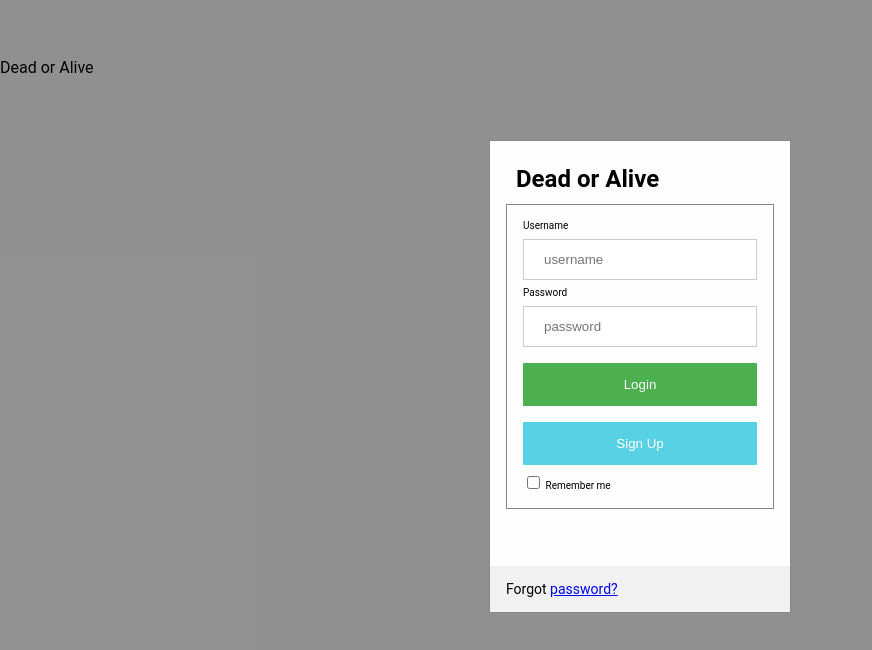
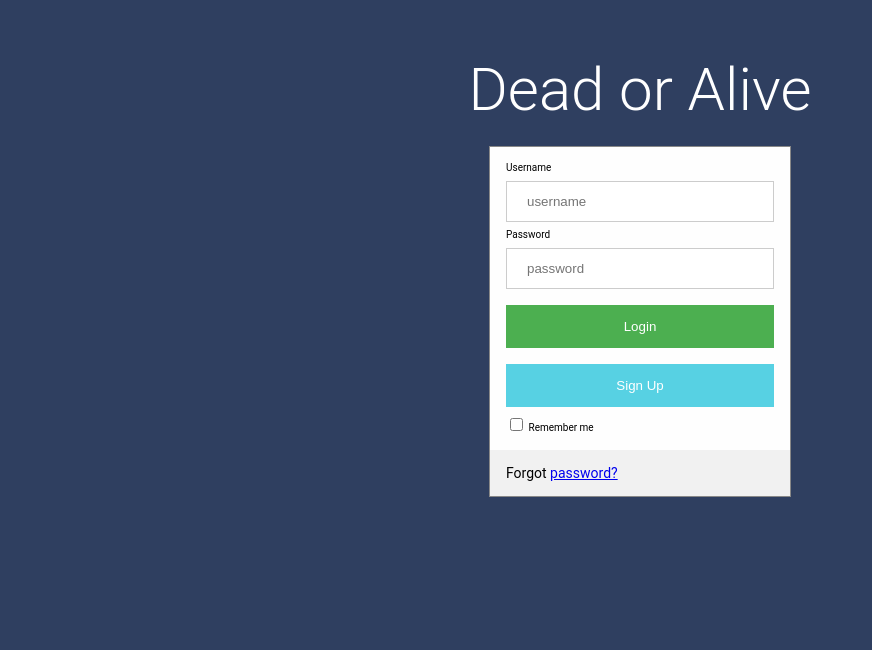
Before and after one commit to BrianARuff/team_dead_or_alive, a React (Create React App) app in the folder frontend/: page / in a window 1280 px wide. Shown: the top 650 px of the page, without its empty margins (0-872 px from the left). Built offline with nearby package versions, Linux system fonts and the light colour scheme; what image-preloader would draw is missing.

Commit message:
styling changes

```diff
--- a/frontend/src/components/Login.js
+++ b/frontend/src/components/Login.js
@@ -1,102 +1,122 @@
-import React from "react";
-import { connect } from "react-redux";
-import { login, signup, acknowledge, loginToken } from "../redux/actions";
+import React from 'react';
+import { connect } from 'react-redux';
+import { login, signup, acknowledge, loginToken } from '../redux/actions';
 
-import "./Login.scss";
+import './Login.scss';
 
 class Login extends React.Component {
+
   constructor() {
+
     super();
 
     this.state = {
-            passwordTxt: "",
-            username: "",
-            password: "",
+
+      passwordTxt: '',
+      username: '',
+      password: '',
       showSignupFail: false,
       showSignupSuccess: false,
       showLoginFail: false
-        };
+
+    }
+
   }
 
   componentDidMount() {
+
     // Check if token is invalid, if so, ask for password again and autofill username
 
     if (localStorage.token) {
-            this.setState({ username: localStorage.username });
+
+      this.setState({username: localStorage.username});
       this.props.loginToken();
+
     }
+
   }
 
   componentDidUpdate(prevProps) {
+
     if (this.props.signupStatus !== prevProps.signupStatus) {
-            if (this.props.signupStatus === "SUCCESS") {
+
+      if (this.props.signupStatus === 'SUCCESS') {
+
         this.setState({
-                    passwordTxt: "",
-                    username: "",
-                    password: "",
-                    showSignupSuccess: true,
-                    showLoginFail: false,
-                    showSignupFail: false
+
+          passwordTxt: '',
+          username: '',
+          password: '',
+          showSignupSuccess: true
+
         });
 
         this.props.acknowledge();
+
       }
 
-            if (this.props.signupStatus === "FAILURE") {
-                this.setState({ showSignupFail: true, showLoginFail: false });
+      if (this.props.signupStatus === 'FAILURE') {
+
+        this.setState({showSignupFail: true});
         this.props.acknowledge();
+
       }
+
     }
 
     if (this.props.loginStatus !== prevProps.loginStatus) {
-            if (this.props.loginStatus === "FAILURE") {
-                this.setState({ showLoginFail: true, showSignupFail: false });
+
+      if (this.props.loginStatus === 'FAILURE') {
+
+        this.setState({showLoginFail: true});
         this.props.acknowledge();
+
       }
+
     }
+
   }
 
   handleChange = e => {
+
     this.setState({
-            [e.target.name]:
-                e.target.name === "password"
-                    ? e.target.value
-                          .split("")
-                          .map(char => "*")
-                          .join("")
-                    : e.target.value
-        });
+      [e.target.name]: e.target.name === 'password' ? e.target.value.split('').map(char => '*').join('') : e.target.value
+    })
 
-        if (e.target.name === "username" && this.state.showSignupFail)
-            this.setState({ showSignupFail: false });
+    if (e.target.name === 'username' && this.state.showSignupFail)
+      this.setState({showSignupFail: false});
 
-        if (e.target.name === "username" && this.state.showSignupSuccess)
-            this.setState({ showSignupSuccess: false });
+    if (e.target.name === 'username' && this.state.showSignupSuccess)
+      this.setState({showSignupSuccess: false});
 
-        if (this.state.showLoginFail) this.setState({ showLoginFail: false });
+    if (this.state.showLoginFail)
+      this.setState({showLoginFail: false});
 
-        if (e.target.name === "password") {
-            let newPassword = "";
+    if (e.target.name === 'password') {
+
+      let newPassword = '';
 
       if (e.target.value.length === 1) {
-                this.setState({ passwordTxt: e.target.value });
+        this.setState({passwordTxt: e.target.value});
         return;
-            } else if (
-                e.target.value[e.target.value.length - 1] !== "*" &&
-                e.target.value[e.target.value.length - 1] !== undefined
-            )
-                newPassword =
-                    this.state.passwordTxt +
-                    e.target.value[e.target.value.length - 1];
-            else newPassword = this.state.passwordTxt.slice(0, -1);
+      }
+
+      else if (e.target.value[e.target.value.length - 1] !== '*' && e.target.value[e.target.value.length - 1] !== undefined)
+        newPassword = this.state.passwordTxt + e.target.value[e.target.value.length - 1];
+
+      else
+        newPassword = this.state.passwordTxt.slice(0, -1);
 
       this.setState({
         passwordTxt: newPassword
       });
+
     }
-    };
 
-    createFormInput = (name, type = "text") => {
+  }
+
+  createFormInput = (name, type='text') => {
+
     return (
       <input
         type={type}
@@ -104,131 +124,85 @@ class Login extends React.Component {
         onChange={this.handleChange}
         placeholder={name}
         value={this.state[name]}
-                autocomplete="off"
+        autocomplete='off'
         required
-            />
-        );
-    };
+      />);
+
+  }
 
   handleSubmit = e => {
+
     e.preventDefault();
 
     this.props.login(this.state.username, this.state.passwordTxt);
-    };
+
+  }
 
   signUp = e => {
+
     e.preventDefault();
 
     this.props.signup(this.state.username, this.state.passwordTxt);
-    };
+
+  }
 
   render() {
+
     return (
+
       <div id="loginForm" className="modal">
         <p>Dead or Alive</p>
-                <form
-                    onSubmit={this.handleSubmit}
-                    className="modal-content animate"
-                >
+        <form onSubmit={this.handleSubmit} className="modal-content animate">
           <div className="container">
-                        {this.state.showLoginFail && (
-                            <p className="warning">
-                                Username/Password not recognized. Please try
-                                again.
-                            </p>
-                        )}
-                        {this.state.showSignupFail && (
-                            <p className="warning">
-                                Username already exists. <br />Pick new
-                                username.
-                            </p>
-                        )}
-                        {this.state.showSignupSuccess && (
-                            <p className="warning">Registered!</p>
-                        )}
-                        <h1>Dead or Alive</h1>
-                        <form
-                            onSubmit={this.handleSubmit}
-                            className="modal-content animate"
-                        >
-                            <div className="container">
-                                {this.state.showLoginFail && (
-                                    <p className="warning-txt">
-                                        Username/Password not recognized. Please
-                                        try again.
-                                    </p>
-                                )}
-                                {this.state.showSignupFail && (
-                                    <p className="warning-txt">
-                                        Username already exists. Pick new
-                                        username.
-                                    </p>
-                                )}
-                                {this.state.showSignupSuccess && (
-                                    <p className="warning-txt">Registered!</p>
-                                )}
-                                <label for="uname">
-                                    <b>Username</b>
-                                </label>
-                                {this.createFormInput("username")}
+            {this.state.showLoginFail && <p className='warning'>Username/Password not recognized. Please try again.</p>}
+            {this.state.showSignupFail && <p className='warning'>Username already exists. Pick new username.</p>}
+            {this.state.showSignupSuccess && <p className='warning'>Registered!</p>}
+            <label for="uname"><b>Username</b></label>
+            {this.createFormInput('username')}
 
-                                <label for="psw">
-                                    <b>Password</b>
-                                </label>
-                                {this.createFormInput("password")}
+            <label for="psw"><b>Password</b></label>
+            {this.createFormInput('password')}
 
             <button type="submit">Login</button>
-                                <button
-                                    className="signup"
-                                    onClick={this.signUp}
-                                >
-                                    Sign Up
-                                </button>
+            <button className='signup' onClick={this.signUp}>Sign Up</button>
             <label>
-                                    <input type="checkbox" name="remember" />{" "}
-                                    Remember me
+              <input type="checkbox" name="remember" /> Remember me
             </label>
-                            </div>
-                        </form>
           </div>
 
           {/*<form
             className='login-form'
             onSubmit={this.handleSubmit}>
-
             {this.state.showLoginFail && <p>Username/Password not recognized. Please try again.</p>}
             {this.state.showSignupFail && <p>Username already exists. Pick new username.</p>}
             {this.state.showSignupSuccess && <p>Registered!</p>}
             {this.createFormInput('username')}
             {this.createFormInput('password')}
-
             <button>Log In</button>
             <button onClick={this.signUp}>Sign Up</button>
-
           </form>*/}
 
-                    <div
-                        className="container"
-                        style={{ backgroundColor: " #f1f1f1" }}
-                    >
-                        <span className="psw">
-                            Forgot <a href="#">password?</a>
-                        </span>
+          <div className="container" style={{backgroundColor:' #f1f1f1'}}>
+            <span className="psw">Forgot <a href="#">password?</a></span>
           </div>
         </form>
       </div>
+
     );
+
   }
+
 }
 
 function stateToProps(state) {
+
   return {
+
     signupStatus: state.signupStatus,
     loginStatus: state.loginStatus
-    };
+
   }
 
-export default connect(
-    stateToProps,
-    { login, signup, acknowledge, loginToken }
-)(Login);
+}
+
+export default connect(stateToProps, { login, signup, acknowledge, loginToken })(Login);
--- a/frontend/src/components/Login.scss
+++ b/frontend/src/components/Login.scss
@@ -1,4 +1,16 @@
-// Login.scss
+#loginForm{
+
+  p{
+    text-align: center;
+    color: #fff;
+    font-size: 6rem;
+    font-weight: 300;
+  }
+  .warning {
+    font-size: 2rem;
+    color: red;
+  }
+}
 
   /* The Modal (background) */
   .modal {
@@ -9,9 +21,8 @@
     top: 0;
     width: 100%;
     height: 100%;
-    overflow: auto; /* Enable scroll if needed */
-    background-color: rgb(0,0,0); /* Fallback color */
-    background-color: rgba(0,0,0,0.4); /* Black w/ opacity */
+    overflow: auto;
+    background-color: #2f3f60;
     padding-top: 60px;
 
     span {
@@ -22,7 +33,7 @@
 
     .modal-content {
         background-color: #fefefe;
-        margin: 5% auto 15% auto;
+        margin: 2% auto 15% auto;
         border: 1px solid #888;
         max-width: 300px;
 
@@ -36,7 +47,7 @@
           width: 100%;
           padding: 12px 20px;
           margin: 8px 0;
-          display: inline-block;
+          // display: inline-block;
           border: 1px solid #ccc;
           box-sizing: border-box;
         }
```
Also changed, not shown: 1 other file (tests, documents, lock files or other folders). Lines whose indentation alone changed are shown as unchanged.
